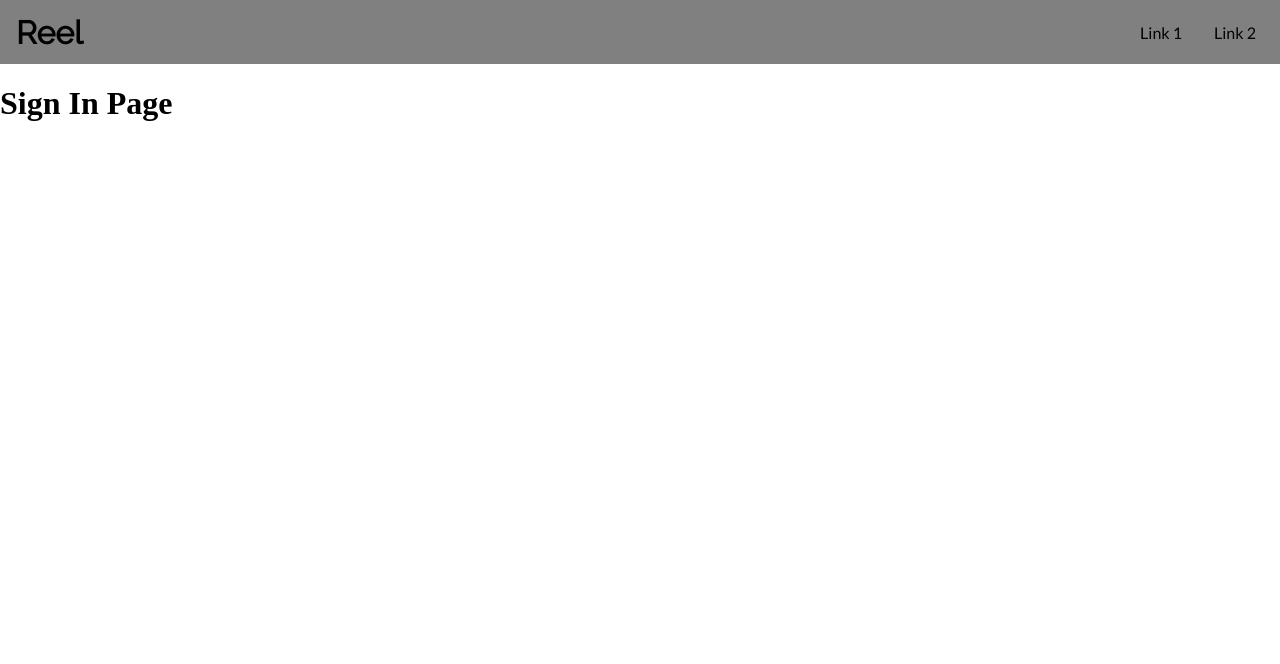
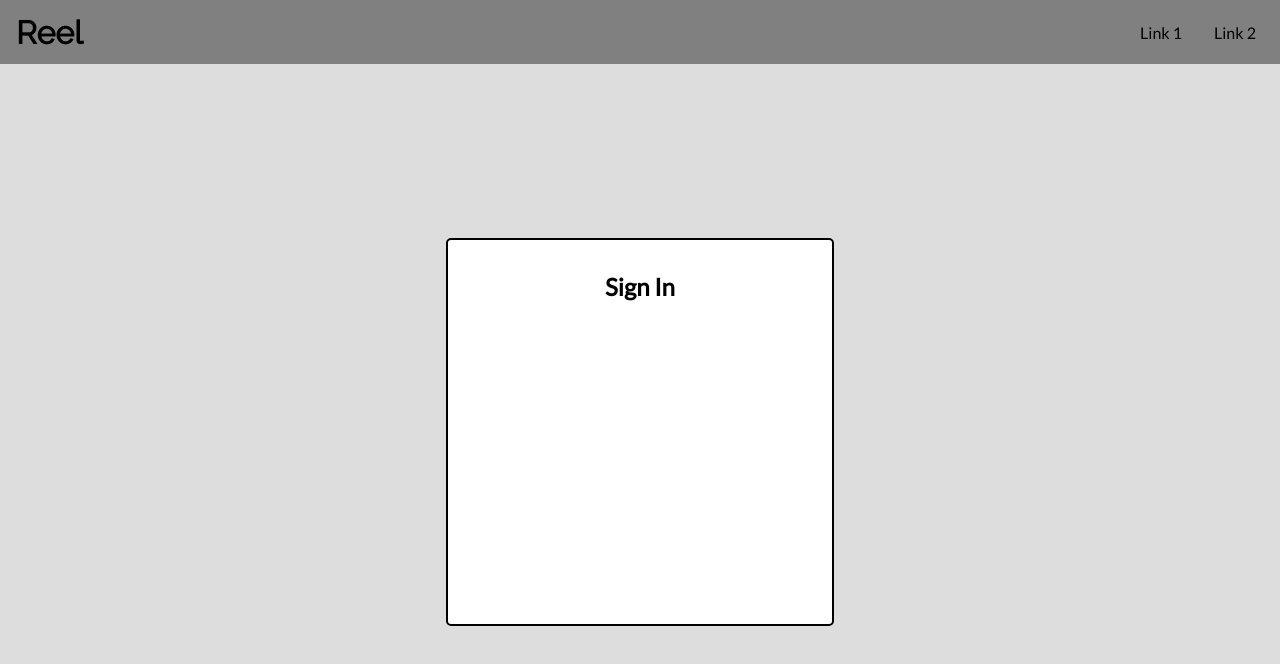
Before and after one commit to kesne/Reel, a Next.js app: page /sign_in in a window 1280 px wide. Shown: the top 664 px of the page. Built offline with nearby package versions, Linux system fonts and the light colour scheme.

Commit message:
Add SignIn component with basic styling

```diff
--- /dev/null
+++ b/components/SignIn.jsx
@@ -0,0 +1,40 @@
+import styled from 'styled-components';
+
+const Wrapper = styled.div`
+    width: 100vw;
+    height: calc(100vh - 64px);
+
+    display: flex;
+    align-items: center;
+    justify-content: center;
+
+    background-color: #dddddd;
+`;
+
+const Block = styled.div`
+    width: 20rem;
+    height: 20rem;
+
+    padding: 2rem;
+
+    background-color: white;
+    border-radius: 5px;
+    border: 2px solid black;
+`;
+
+const H2 = styled.h2`
+    margin: 0;
+
+    text-align: center;
+    font-family: 'Lato', sans-serif;
+`;
+
+export default function SignIn() {
+    return (
+        <Wrapper>
+            <Block>
+                <H2>Sign In</H2>
+            </Block>
+        </Wrapper>
+    );
+}
--- a/pages/sign_in.jsx
+++ b/pages/sign_in.jsx
@@ -1,9 +1,10 @@
 import Layout from '../components/Layout';
+import SignIn from '../components/SignIn';
 
 export default function() {
     return (
         <Layout tabTitle="Reel - Sign In">
-            <h1>Sign In Page</h1>
+            <SignIn />
         </Layout>
     );
 }
```
